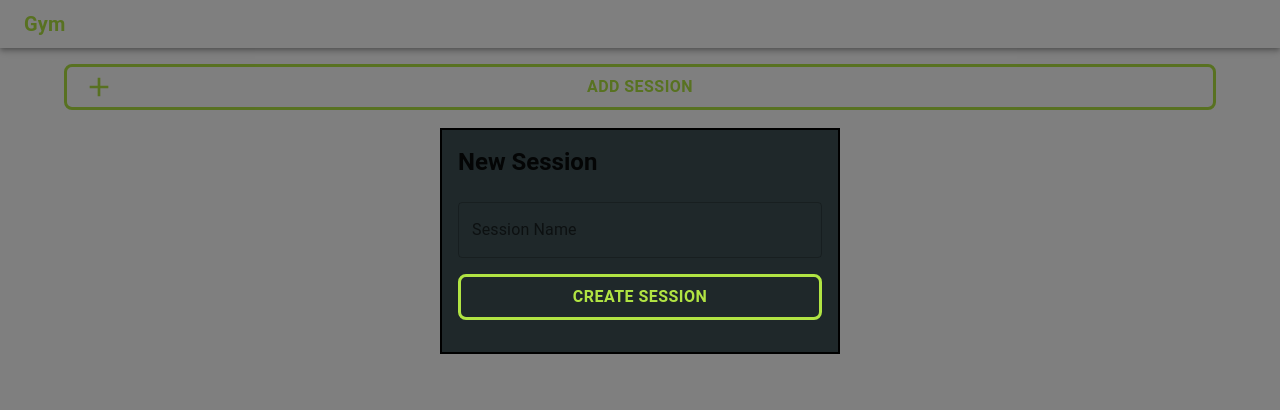
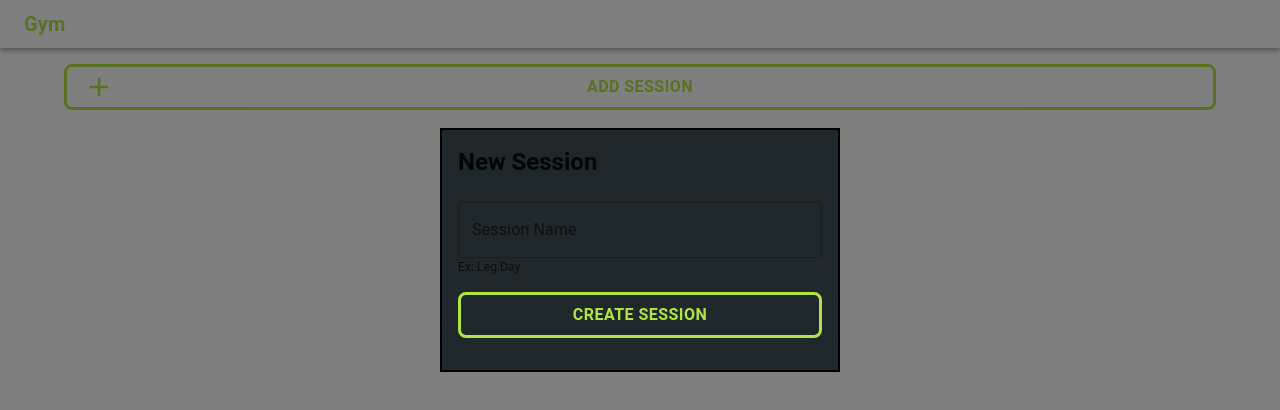
Before and after one commit to MichaelBarney/gympress, a React (Vite) app: page / in a window 1280 px wide. Both pictures are taken after a click on the button "ADD SESSION". Shown: the top 410 px of the page. Built offline with nearby package versions, Linux system fonts and the light colour scheme.

Commit message:
feat: config gh-pages

```diff
--- a/index.html
+++ b/index.html
@@ -2,7 +2,7 @@
 <html lang="en">
   <head>
     <meta charset="UTF-8" />
-    <link rel="icon" type="image/svg+xml" href="/src/favicon.svg" />
+    <link rel="icon" type="image/svg+xml" href="/src/assets/favicon.svg" />
     <meta name="viewport" content="width=device-width, initial-scale=1.0" />
 
     <link
--- a/src/pages/Home/components/NewSessionModal/index.tsx
+++ b/src/pages/Home/components/NewSessionModal/index.tsx
@@ -52,8 +52,10 @@
             onChange={(e) => {
               setSessionName(e.target.value);
             }}
-            color="secondary"
           />
+          <Typography style={{ fontSize: 12, marginTop: 0, opacity: 0.75 }}>
+            Ex: Leg Day
+          </Typography>
           <StyledButton type="submit" fullWidth style={{ marginTop: 16 }}>
             Create Session
           </StyledButton>
--- a/src/pages/Home/index.tsx
+++ b/src/pages/Home/index.tsx
@@ -41,7 +41,7 @@
   useEffect(() => {
     console.log("SET CURRENT SESSION ", sessionNumber);
     setCurrentSession(sessions[sessionNumber]);
-  }, [sessionNumber, sessions.length]);
+  }, [sessionNumber, sessions]);
 
   return (
     <div>
--- a/src/pages/Home/store/exercise.tsx
+++ b/src/pages/Home/store/exercise.tsx
@@ -11,6 +11,7 @@
   currentWeightKg: number;
   reps: number;
   status: ExerciseStatus;
+  originalIndex?: number;
 }
 
 export interface Session {
--- a/vite.config.ts
+++ b/vite.config.ts
@@ -12,4 +12,5 @@
       },
     ],
   },
+  base: "/gympress/",
 });
```
Also changed, not shown: src/assets/favicon.svg (added), 1 other file (tests, documents, lock files or other folders).
